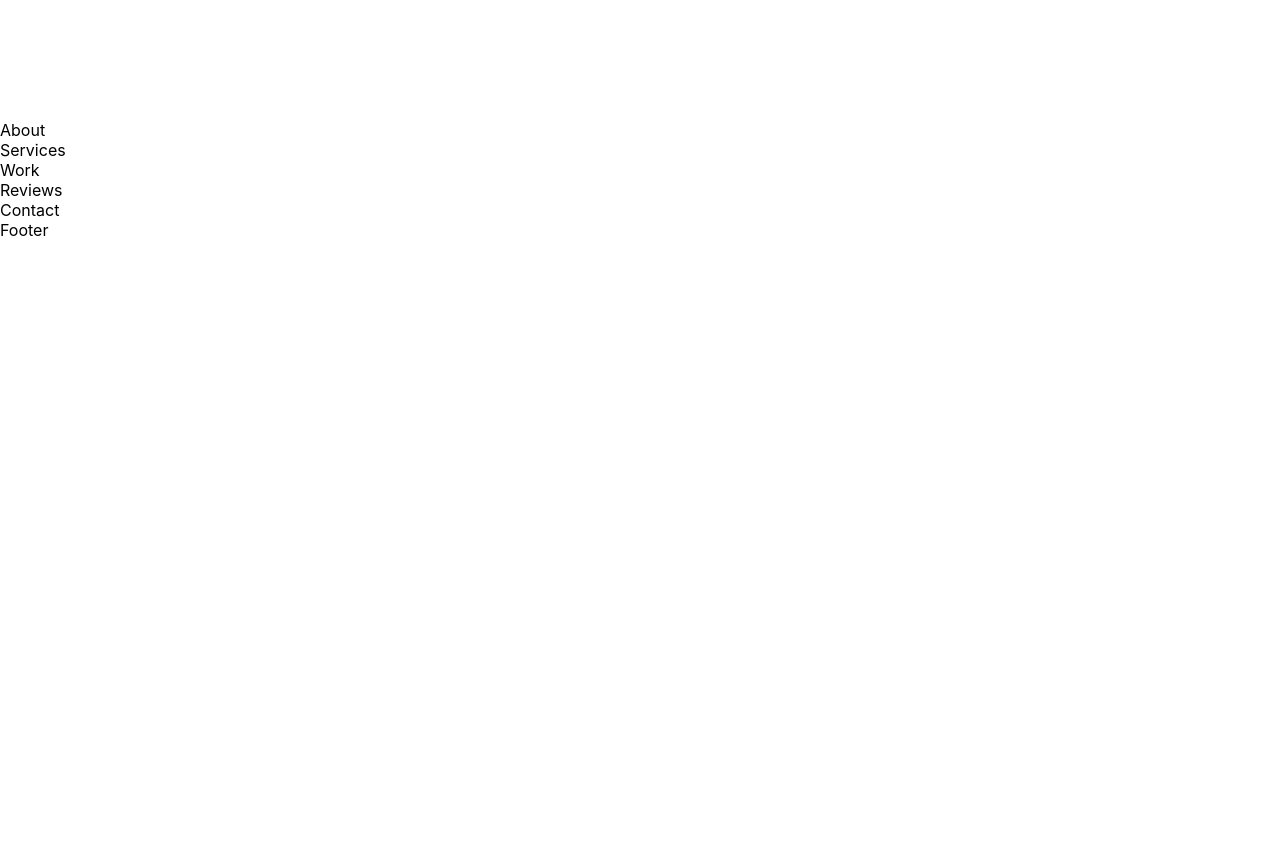
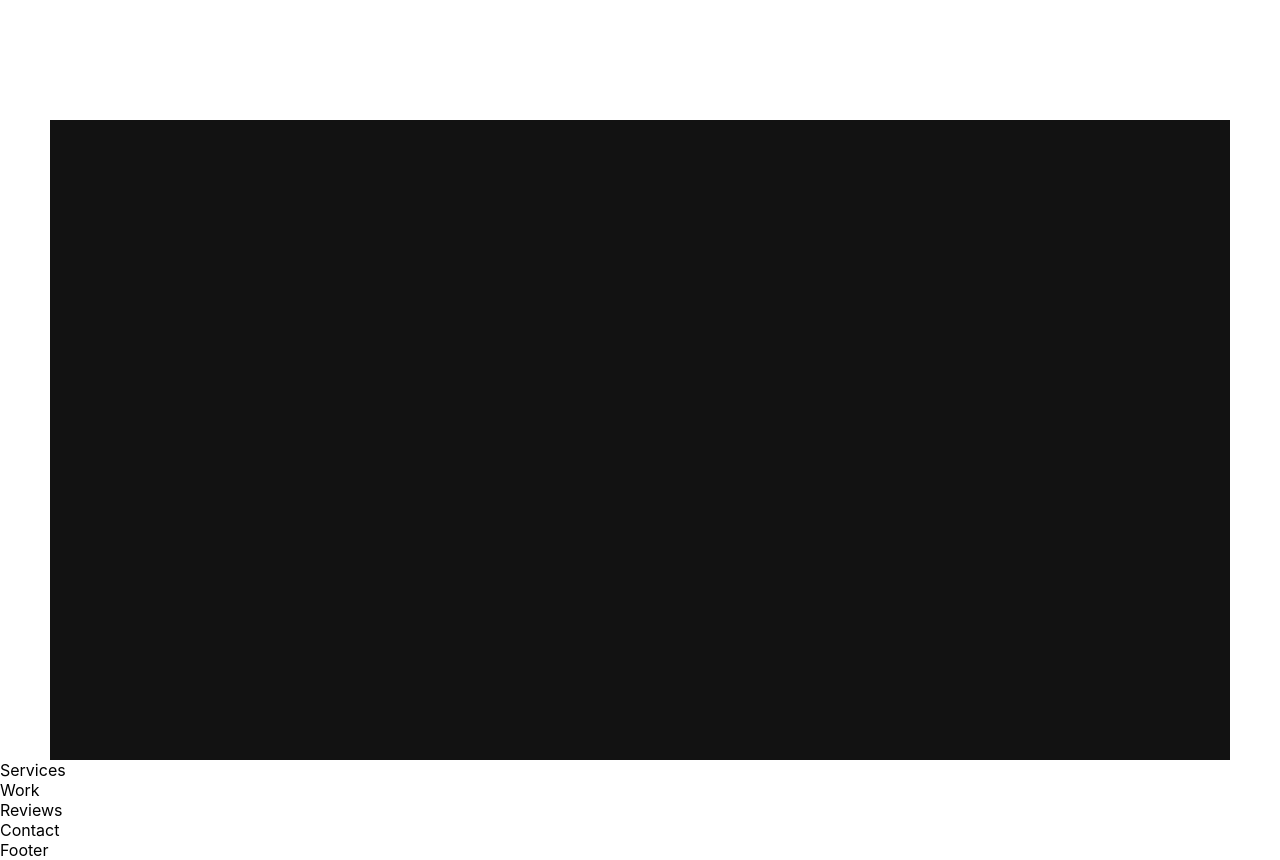
Before and after one commit to leoarthurwall/LW-Website, a React (Create React App) app: page / in a window 1280 px wide. Shown: the part 540-1400 px from the top of the page. Before the commit the page ends 800 px from the top, so only its background shows below. Built offline with nearby package versions, Linux system fonts and the light colour scheme.

Commit message:
About - set general layout for the container, realised padding was incorrect for side layout so switched it for margin and gave border box to all in body css

```diff
--- a/src/Components/About/About.js
+++ b/src/Components/About/About.js
@@ -1,8 +1,13 @@
 import React from 'react'
+import styles from "./About.module.css"
 
 const About = () => {
   return (
-    <div>About</div>
+    <section className={styles.about}>
+      <div className={styles.container}>
+
+      </div>
+    </section>
   )
 }
 
--- /dev/null
+++ b/src/Components/About/About.module.css
@@ -0,0 +1,15 @@
+.about {
+  height: 80vh;
+  width: 100%;
+
+  display: flex;
+  justify-content: center;
+  align-items: center;
+}
+.container {
+  height: 100%;
+  width: 100%;
+  max-width: 1200px;
+  background-color: #121212;
+  margin: 0 50px;
+}
--- a/src/Components/Home/Home.module.css
+++ b/src/Components/Home/Home.module.css
@@ -10,7 +10,7 @@
   height: 100%;
   width: 100%;
   max-width: 1200px;
-  padding: 0 50px;
+  margin: 0 50px;
 
   display: flex;
   flex-direction: row;
--- a/src/Components/Nav/Nav.module.css
+++ b/src/Components/Nav/Nav.module.css
@@ -18,7 +18,7 @@
   flex-direction: row;
   justify-content: space-between;
   align-items: center;
-  padding: 0 50px;
+  margin: 0 50px;
 }
 .logo {
   margin: 0;
--- a/src/index.css
+++ b/src/index.css
@@ -6,7 +6,9 @@ body {
   -webkit-font-smoothing: antialiased;
   -moz-osx-font-smoothing: grayscale;
 }
-
+* {
+  box-sizing: border-box;
+}
 code {
   font-family: source-code-pro, Menlo, Monaco, Consolas, "Courier New",
     monospace;
```
